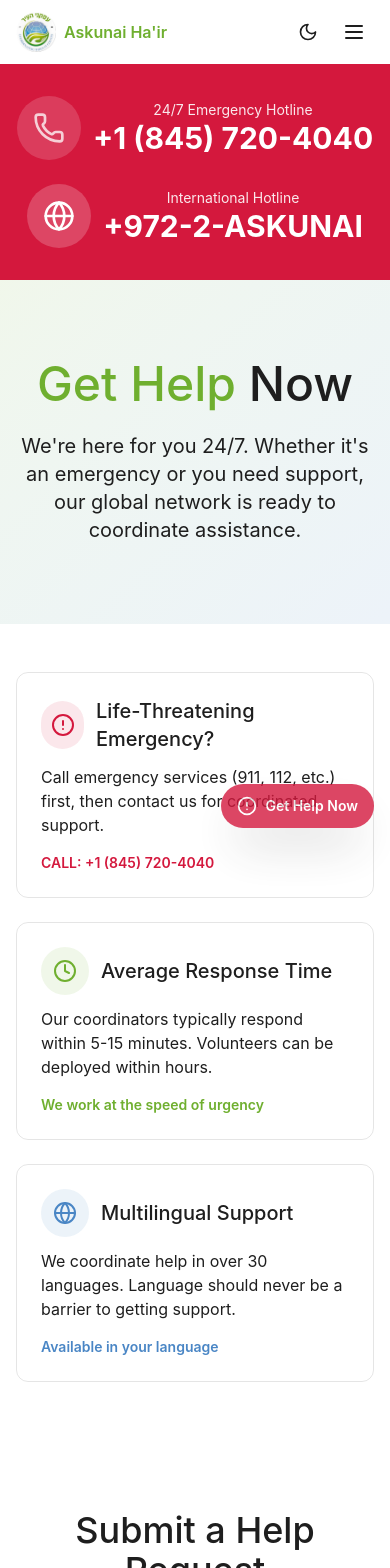
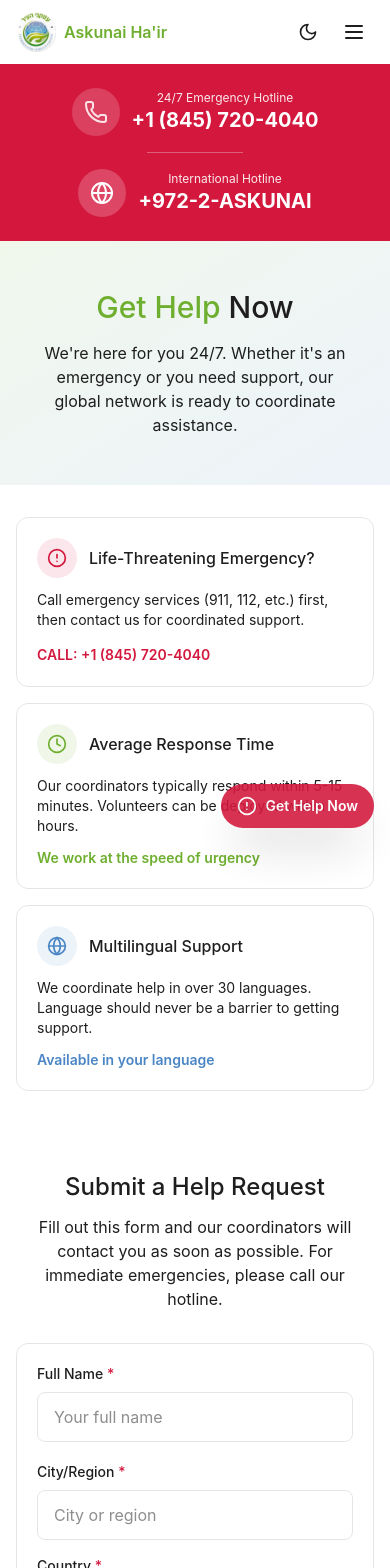
Before and after one commit to TheUriF/ploink, a React (Vite) app: page /get-help in a window 390 px wide. Shown: the top 1568 px of the page. Built offline with nearby package versions, Linux system fonts and the light colour scheme.

Commit message:
Refactor GetHelp component layout and styles

```diff
--- a/src/app/pages/GetHelp.tsx
+++ b/src/app/pages/GetHelp.tsx
@@ -28,26 +28,26 @@
   return (
     <div className="flex flex-col">
       {/* Emergency Hotline Banner */}
-      <section className="bg-[#d4183d] text-white py-8">
+      <section className="bg-[#d4183d] text-white py-6 sm:py-8">
         <div className="container mx-auto px-4">
-          <div className="flex flex-col md:flex-row items-center justify-center gap-6 text-center md:text-left">
+          <div className="flex flex-col md:flex-row items-center justify-center gap-4 sm:gap-6 text-center md:text-left">
             <div className="flex items-center gap-3">
-              <div className="w-16 h-16 bg-white/20 rounded-full flex items-center justify-center animate-pulse">
-                <Phone className="h-8 w-8" />
+              <div className="w-12 h-12 sm:w-14 sm:h-14 md:w-16 md:h-16 bg-white/20 rounded-full flex items-center justify-center animate-pulse">
+                <Phone className="h-6 w-6 sm:h-7 sm:w-7 md:h-8 md:w-8" />
               </div>
               <div>
-                <div className="text-sm opacity-90">24/7 Emergency Hotline</div>
-                <div className="text-3xl font-bold">+1 (845) 720-4040</div>
+                <div className="text-xs sm:text-sm opacity-90">24/7 Emergency Hotline</div>
+                <a href="tel:+18457204040" className="text-xl sm:text-2xl md:text-3xl font-bold hover:underline">+1 (845) 720-4040</a>
               </div>
             </div>
-            <div className="h-12 w-px bg-white/30 hidden md:block"></div>
+            <div className="h-px w-24 md:h-12 md:w-px bg-white/30"></div>
             <div className="flex items-center gap-3">
-              <div className="w-16 h-16 bg-white/20 rounded-full flex items-center justify-center">
-                <Globe className="h-8 w-8" />
+              <div className="w-12 h-12 sm:w-14 sm:h-14 md:w-16 md:h-16 bg-white/20 rounded-full flex items-center justify-center">
+                <Globe className="h-6 w-6 sm:h-7 sm:w-7 md:h-8 md:w-8" />
               </div>
               <div>
-                <div className="text-sm opacity-90">International Hotline</div>
-                <div className="text-3xl font-bold">+972-2-ASKUNAI</div>
+                <div className="text-xs sm:text-sm opacity-90">International Hotline</div>
+                <a href="tel:+97222758624" className="text-xl sm:text-2xl md:text-3xl font-bold hover:underline">+972-2-ASKUNAI</a>
               </div>
             </div>
           </div>
@@ -55,12 +55,12 @@
       </section>
 
       {/* Hero */}
-      <section className="py-20 bg-gradient-to-br from-[#6FAF2F]/10 to-[#4A86C5]/10">
+      <section className="py-12 sm:py-16 md:py-20 bg-gradient-to-br from-[#6FAF2F]/10 to-[#4A86C5]/10">
         <div className="container mx-auto px-4 text-center">
           <motion.h1
             initial={{ opacity: 0, y: 20 }}
             animate={{ opacity: 1, y: 0 }}
-            className="text-5xl md:text-6xl mb-6"
+            className="text-3xl sm:text-4xl md:text-5xl lg:text-6xl mb-4 sm:mb-6"
           >
             <span className="text-[#6FAF2F]">Get Help</span> Now
           </motion.h1>
@@ -68,7 +68,7 @@
             initial={{ opacity: 0, y: 20 }}
             animate={{ opacity: 1, y: 0 }}
             transition={{ delay: 0.1 }}
-            className="text-xl text-muted-foreground max-w-3xl mx-auto"
+            className="text-base sm:text-lg md:text-xl text-muted-foreground max-w-3xl mx-auto px-4"
           >
             We're here for you 24/7. Whether it's an emergency or you need support, our global network is ready to coordinate assistance.
           </motion.p>
@@ -76,43 +76,43 @@
       </section>
 
       {/* Quick Info Cards */}
-      <section className="py-12 bg-muted">
+      <section className="py-8 sm:py-12 bg-muted">
         <div className="container mx-auto px-4">
-          <div className="grid md:grid-cols-3 gap-6">
-            <div className="bg-background rounded-xl p-6 border border-border">
+          <div className="grid md:grid-cols-3 gap-4 sm:gap-6">
+            <div className="bg-background rounded-xl p-5 sm:p-6 border border-border">
               <div className="flex items-center gap-3 mb-3">
-                <div className="w-12 h-12 bg-[#d4183d]/10 rounded-full flex items-center justify-center">
-                  <AlertCircle className="h-6 w-6 text-[#d4183d]" />
+                <div className="w-10 h-10 sm:w-12 sm:h-12 bg-[#d4183d]/10 rounded-full flex items-center justify-center flex-shrink-0">
+                  <AlertCircle className="h-5 w-5 sm:h-6 sm:w-6 text-[#d4183d]" />
                 </div>
-                <h3 className="text-xl">Life-Threatening Emergency?</h3>
+                <h3 className="text-base sm:text-lg md:text-xl">Life-Threatening Emergency?</h3>
               </div>
-              <p className="text-muted-foreground mb-4">
+              <p className="text-sm sm:text-base text-muted-foreground mb-3 sm:mb-4">
                 Call emergency services (911, 112, etc.) first, then contact us for coordinated support.
               </p>
-              <div className="text-sm font-semibold text-[#d4183d]">CALL: +1 (845) 720-4040</div>
+              <a href="tel:+18457204040" className="text-sm font-semibold text-[#d4183d] hover:underline">CALL: +1 (845) 720-4040</a>
             </div>
 
-            <div className="bg-background rounded-xl p-6 border border-border">
+            <div className="bg-background rounded-xl p-5 sm:p-6 border border-border">
               <div className="flex items-center gap-3 mb-3">
-                <div className="w-12 h-12 bg-[#6FAF2F]/10 rounded-full flex items-center justify-center">
-                  <Clock className="h-6 w-6 text-[#6FAF2F]" />
+                <div className="w-10 h-10 sm:w-12 sm:h-12 bg-[#6FAF2F]/10 rounded-full flex items-center justify-center flex-shrink-0">
+                  <Clock className="h-5 w-5 sm:h-6 sm:w-6 text-[#6FAF2F]" />
                 </div>
-                <h3 className="text-xl">Average Response Time</h3>
+                <h3 className="text-base sm:text-lg md:text-xl">Average Response Time</h3>
               </div>
-              <p className="text-muted-foreground mb-4">
+              <p className="text-sm sm:text-base text-muted-foreground mb-3 sm:mb-4">
                 Our coordinators typically respond within 5-15 minutes. Volunteers can be deployed within hours.
               </p>
               <div className="text-sm font-semibold text-[#6FAF2F]">We work at the speed of urgency</div>
             </div>
 
-            <div className="bg-background rounded-xl p-6 border border-border">
+            <div className="bg-background rounded-xl p-5 sm:p-6 border border-border">
               <div className="flex items-center gap-3 mb-3">
-                <div className="w-12 h-12 bg-[#4A86C5]/10 rounded-full flex items-center justify-center">
-                  <Globe className="h-6 w-6 text-[#4A86C5]" />
+                <div className="w-10 h-10 sm:w-12 sm:h-12 bg-[#4A86C5]/10 rounded-full flex items-center justify-center flex-shrink-0">
+                  <Globe className="h-5 w-5 sm:h-6 sm:w-6 text-[#4A86C5]" />
                 </div>
-                <h3 className="text-xl">Multilingual Support</h3>
+                <h3 className="text-base sm:text-lg md:text-xl">Multilingual Support</h3>
               </div>
-              <p className="text-muted-foreground mb-4">
+              <p className="text-sm sm:text-base text-muted-foreground mb-3 sm:mb-4">
                 We coordinate help in over 30 languages. Language should never be a barrier to getting support.
               </p>
               <div className="text-sm font-semibold text-[#4A86C5]">Available in your language</div>
@@ -122,12 +122,12 @@
       </section>
 
       {/* Help Request Form */}
-      <section className="py-20">
+      <section className="py-12 sm:py-16 md:py-20">
         <div className="container mx-auto px-4">
           <div className="max-w-3xl mx-auto">
-            <div className="text-center mb-12">
-              <h2 className="text-4xl mb-4">Submit a Help Request</h2>
-              <p className="text-lg text-muted-foreground">
+            <div className="text-center mb-8 sm:mb-12">
+              <h2 className="text-2xl sm:text-3xl md:text-4xl mb-3 sm:mb-4">Submit a Help Request</h2>
+              <p className="text-base sm:text-lg text-muted-foreground px-4">
                 Fill out this form and our coordinators will contact you as soon as possible. For immediate emergencies, please call our hotline.
               </p>
             </div>
@@ -136,14 +136,14 @@
               <motion.div
                 initial={{ opacity: 0, y: -20 }}
                 animate={{ opacity: 1, y: 0 }}
-                className="bg-[#6FAF2F]/10 border border-[#6FAF2F] rounded-xl p-6 mb-8 flex items-start gap-4"
+                className="bg-[#6FAF2F]/10 border border-[#6FAF2F] rounded-xl p-5 sm:p-6 mb-6 sm:mb-8 flex items-start gap-3 sm:gap-4"
               >
-                <div className="w-12 h-12 bg-[#6FAF2F] rounded-full flex items-center justify-center flex-shrink-0">
-                  <AlertCircle className="h-6 w-6 text-white" />
+                <div className="w-10 h-10 sm:w-12 sm:h-12 bg-[#6FAF2F] rounded-full flex items-center justify-center flex-shrink-0">
+                  <AlertCircle className="h-5 w-5 sm:h-6 sm:w-6 text-white" />
                 </div>
                 <div>
-                  <h3 className="text-xl mb-2">Request Received</h3>
-                  <p className="text-muted-foreground">
+                  <h3 className="text-lg sm:text-xl mb-2">Request Received</h3>
+                  <p className="text-sm sm:text-base text-muted-foreground">
                     Thank you. Our coordination team has received your request and will contact you shortly.
                     If this is an urgent matter, please call our emergency hotline.
                   </p>
@@ -151,47 +151,47 @@
               </motion.div>
             )}
 
-            <form onSubmit={handleSubmit(onSubmit)} className="bg-background rounded-xl border border-border p-8 space-y-6">
+            <form onSubmit={handleSubmit(onSubmit)} className="bg-background rounded-xl border border-border p-5 sm:p-6 md:p-8 space-y-5 sm:space-y-6">
               {/* Name */}
               <div>
-                <label htmlFor="name" className="block mb-2">
+                <label htmlFor="name" className="block mb-2 text-sm sm:text-base">
                   Full Name <span className="text-[#d4183d]">*</span>
                 </label>
                 <input
                   id="name"
                   type="text"
                   {...register('name', { required: 'Name is required' })}
-                  className="w-full px-4 py-3 rounded-lg border border-border bg-input-background focus:outline-none focus:ring-2 focus:ring-[#6FAF2F]"
+                  className="w-full px-4 py-3 rounded-lg border border-border bg-input-background focus:outline-none focus:ring-2 focus:ring-[#6FAF2F] text-base touch-manipulation"
                   placeholder="Your full name"
                 />
                 {errors.name && <p className="text-[#d4183d] text-sm mt-1">{errors.name.message}</p>}
               </div>
 
               {/* Location */}
-              <div className="grid md:grid-cols-2 gap-4">
+              <div className="grid sm:grid-cols-2 gap-4 sm:gap-4">
                 <div>
-                  <label htmlFor="location" className="block mb-2">
+                  <label htmlFor="location" className="block mb-2 text-sm sm:text-base">
                     City/Region <span className="text-[#d4183d]">*</span>
                   </label>
                   <input
                     id="location"
                     type="text"
                     {...register('location', { required: 'Location is required' })}
-                    className="w-full px-4 py-3 rounded-lg border border-border bg-input-background focus:outline-none focus:ring-2 focus:ring-[#6FAF2F]"
+                    className="w-full px-4 py-3 rounded-lg border border-border bg-input-background focus:outline-none focus:ring-2 focus:ring-[#6FAF2F] text-base touch-manipulation"
                     placeholder="City or region"
                   />
                   {errors.location && <p className="text-[#d4183d] text-sm mt-1">{errors.location.message}</p>}
                 </div>
 
                 <div>
-                  <label htmlFor="country" className="block mb-2">
+                  <label htmlFor="country" className="block mb-2 text-sm sm:text-base">
                     Country <span className="text-[#d4183d]">*</span>
                   </label>
                   <input
                     id="country"
                     type="text"
                     {...register('country', { required: 'Country is required' })}
-                    className="w-full px-4 py-3 rounded-lg border border-border bg-input-background focus:outline-none focus:ring-2 focus:ring-[#6FAF2F]"
+                    className="w-full px-4 py-3 rounded-lg border border-border bg-input-background focus:outline-none focus:ring-2 focus:ring-[#6FAF2F] text-base touch-manipulation"
                     placeholder="Country"
                   />
                   {errors.country && <p className="text-[#d4183d] text-sm mt-1">{errors.country.message}</p>}
@@ -200,13 +200,13 @@
 
               {/* Emergency Type */}
               <div>
-                <label htmlFor="emergencyType" className="block mb-2">
+                <label htmlFor="emergencyType" className="block mb-2 text-sm sm:text-base">
                   Type of Emergency <span className="text-[#d4183d]">*</span>
                 </label>
                 <select
                   id="emergencyType"
                   {...register('emergencyType', { required: 'Please select emergency type' })}
-                  className="w-full px-4 py-3 rounded-lg border border-border bg-input-background focus:outline-none focus:ring-2 focus:ring-[#6FAF2F]"
+                  className="w-full px-4 py-3 rounded-lg border border-border bg-input-background focus:outline-none focus:ring-2 focus:ring-[#6FAF2F] text-base touch-manipulation"
                 >
                   <option value="">Select emergency type...</option>
                   <option value="medical">Medical Emergency</option>
@@ -223,13 +223,13 @@
 
               {/* Urgency Level */}
               <div>
-                <label htmlFor="urgencyLevel" className="block mb-2">
+                <label htmlFor="urgencyLevel" className="block mb-2 text-sm sm:text-base">
                   Urgency Level <span className="text-[#d4183d]">*</span>
                 </label>
                 <select
                   id="urgencyLevel"
                   {...register('urgencyLevel', { required: 'Please select urgency level' })}
-                  className="w-full px-4 py-3 rounded-lg border border-border bg-input-background focus:outline-none focus:ring-2 focus:ring-[#6FAF2F]"
+                  className="w-full px-4 py-3 rounded-lg border border-border bg-input-background focus:outline-none focus:ring-2 focus:ring-[#6FAF2F] text-base touch-manipulation"
                 >
                   <option value="">Select urgency level...</option>
                   <option value="critical">Critical - Immediate response needed</option>
@@ -241,30 +241,30 @@
               </div>
 
               {/* Contact Information */}
-              <div className="grid md:grid-cols-2 gap-4">
+              <div className="grid sm:grid-cols-2 gap-4 sm:gap-4">
                 <div>
-                  <label htmlFor="contactPhone" className="block mb-2">
+                  <label htmlFor="contactPhone" className="block mb-2 text-sm sm:text-base">
                     Phone Number <span className="text-[#d4183d]">*</span>
                   </label>
                   <input
                     id="contactPhone"
                     type="tel"
                     {...register('contactPhone', { required: 'Phone number is required' })}
-                    className="w-full px-4 py-3 rounded-lg border border-border bg-input-background focus:outline-none focus:ring-2 focus:ring-[#6FAF2F]"
+                    className="w-full px-4 py-3 rounded-lg border border-border bg-input-background focus:outline-none focus:ring-2 focus:ring-[#6FAF2F] text-base touch-manipulation"
                     placeholder="+1234567890"
                   />
                   {errors.contactPhone && <p className="text-[#d4183d] text-sm mt-1">{errors.contactPhone.message}</p>}
                 </div>
 
                 <div>
-                  <label htmlFor="contactEmail" className="block mb-2">
+                  <label htmlFor="contactEmail" className="block mb-2 text-sm sm:text-base">
                     Email Address
                   </label>
                   <input
                     id="contactEmail"
                     type="email"
                     {...register('contactEmail')}
-                    className="w-full px-4 py-3 rounded-lg border border-border bg-input-background focus:outline-none focus:ring-2 focus:ring-[#6FAF2F]"
+                    className="w-full px-4 py-3 rounded-lg border border-border bg-input-background focus:outline-none focus:ring-2 focus:ring-[#6FAF2F] text-base touch-manipulation"
                     placeholder="your.email@example.com"
                   />
                 </div>
@@ -272,13 +272,13 @@
 
               {/* Preferred Language */}
               <div>
-                <label htmlFor="preferredLanguage" className="block mb-2">
+                <label htmlFor="preferredLanguage" className="block mb-2 text-sm sm:text-base">
                   Preferred Language <span className="text-[#d4183d]">*</span>
                 </label>
                 <select
                   id="preferredLanguage"
                   {...register('preferredLanguage', { required: 'Please select language' })}
-                  className="w-full px-4 py-3 rounded-lg border border-border bg-input-background focus:outline-none focus:ring-2 focus:ring-[#6FAF2F]"
+                  className="w-full px-4 py-3 rounded-lg border border-border bg-input-background focus:outline-none focus:ring-2 focus:ring-[#6FAF2F] text-base touch-manipulation"
                 >
                   <option value="">Select language...</option>
                   <option value="english">English</option>
@@ -295,21 +295,21 @@
 
               {/* Description */}
               <div>
-                <label htmlFor="description" className="block mb-2">
+                <label htmlFor="description" className="block mb-2 text-sm sm:text-base">
                   Description of Situation <span className="text-[#d4183d]">*</span>
                 </label>
                 <textarea
                   id="description"
                   {...register('description', { required: 'Please describe your situation' })}
                   rows={6}
-                  className="w-full px-4 py-3 rounded-lg border border-border bg-input-background focus:outline-none focus:ring-2 focus:ring-[#6FAF2F] resize-none"
+                  className="w-full px-4 py-3 rounded-lg border border-border bg-input-background focus:outline-none focus:ring-2 focus:ring-[#6FAF2F] resize-none text-base touch-manipulation"
                   placeholder="Please describe your situation and what kind of help you need..."
                 />
                 {errors.description && <p className="text-[#d4183d] text-sm mt-1">{errors.description.message}</p>}
               </div>
 
               {/* Privacy Notice */}
-              <div className="bg-muted rounded-lg p-4 text-sm text-muted-foreground">
+              <div className="bg-muted rounded-lg p-4 text-xs sm:text-sm text-muted-foreground">
                 <p>
                   Your information will be used solely to coordinate assistance. We respect your privacy and follow strict confidentiality protocols.
                   For more details, see our <a href="#" className="text-[#6FAF2F] hover:underline">Privacy Policy</a>.
@@ -319,7 +319,7 @@
               {/* Submit Button */}
               <button
                 type="submit"
-                className="w-full bg-[#6FAF2F] hover:bg-[#5e9527] text-white py-4 rounded-lg transition-all duration-300 hover:scale-[1.02] shadow-lg"
+                className="w-full bg-[#6FAF2F] hover:bg-[#5e9527] active:bg-[#5e9527] text-white py-4 rounded-lg transition-all duration-300 hover:scale-[1.02] active:scale-[0.98] shadow-lg text-base sm:text-lg touch-manipulation"
               >
                 Submit Help Request
               </button>
@@ -329,55 +329,55 @@
       </section>
 
       {/* Alternative Contact Methods */}
-      <section className="py-20 bg-muted">
+      <section className="py-12 sm:py-16 md:py-20 bg-muted">
         <div className="container mx-auto px-4">
           <div className="max-w-4xl mx-auto">
-            <h2 className="text-4xl text-center mb-12">Other Ways to Reach Us</h2>
+            <h2 className="text-2xl sm:text-3xl md:text-4xl text-center mb-8 sm:mb-12">Other Ways to Reach Us</h2>
 
-            <div className="grid md:grid-cols-2 gap-6">
-              <div className="bg-background rounded-xl p-8 border border-border">
-                <div className="flex items-center gap-4 mb-4">
-                  <div className="w-14 h-14 bg-[#6FAF2F]/10 rounded-full flex items-center justify-center">
-                    <Phone className="h-7 w-7 text-[#6FAF2F]" />
+            <div className="grid md:grid-cols-2 gap-5 sm:gap-6">
+              <div className="bg-background rounded-xl p-6 sm:p-8 border border-border">
+                <div className="flex items-center gap-3 sm:gap-4 mb-4">
+                  <div className="w-12 h-12 sm:w-14 sm:h-14 bg-[#6FAF2F]/10 rounded-full flex items-center justify-center flex-shrink-0">
+                    <Phone className="h-6 w-6 sm:h-7 sm:w-7 text-[#6FAF2F]" />
                   </div>
-                  <h3 className="text-2xl">Call Us</h3>
+                  <h3 className="text-xl sm:text-2xl">Call Us</h3>
                 </div>
-                <div className="space-y-3 text-muted-foreground">
+                <div className="space-y-3 text-muted-foreground text-sm sm:text-base">
                   <div>
                     <div className="font-semibold text-foreground">24/7 Emergency Hotline</div>
-                    <div className="text-lg text-[#6FAF2F]">+1 (845) 720-4040</div>
+                    <a href="tel:+18457204040" className="text-base sm:text-lg text-[#6FAF2F] hover:underline">+1 (845) 720-4040</a>
                   </div>
                   <div>
                     <div className="font-semibold text-foreground">International</div>
-                    <div className="text-lg text-[#4A86C5]">+972-2-ASKUNAI</div>
+                    <a href="tel:+97222758624" className="text-base sm:text-lg text-[#4A86C5] hover:underline">+972-2-ASKUNAI</a>
                   </div>
-                  <div className="text-sm">
+                  <div className="text-xs sm:text-sm">
                     Available in multiple languages, 24/7/365
                   </div>
                 </div>
               </div>
 
-              <div className="bg-background rounded-xl p-8 border border-border">
-                <div className="flex items-center gap-4 mb-4">
-                  <div className="w-14 h-14 bg-[#4A86C5]/10 rounded-full flex items-center justify-center">
-                    <Mail className="h-7 w-7 text-[#4A86C5]" />
+              <div className="bg-background rounded-xl p-6 sm:p-8 border border-border">
+                <div className="flex items-center gap-3 sm:gap-4 mb-4">
+                  <div className="w-12 h-12 sm:w-14 sm:h-14 bg-[#4A86C5]/10 rounded-full flex items-center justify-center flex-shrink-0">
+                    <Mail className="h-6 w-6 sm:h-7 sm:w-7 text-[#4A86C5]" />
                   </div>
-                  <h3 className="text-2xl">Email Us</h3>
+                  <h3 className="text-xl sm:text-2xl">Email Us</h3>
                 </div>
-                <div className="space-y-3 text-muted-foreground">
+                <div className="space-y-3 text-muted-foreground text-sm sm:text-base">
                   <div>
                     <div className="font-semibold text-foreground">Emergency Support</div>
-                    <a href="mailto:emergency@askunaihair.org" className="text-lg text-[#6FAF2F] hover:underline">
+                    <a href="mailto:emergency@askunaihair.org" className="text-base sm:text-lg text-[#6FAF2F] hover:underline break-all">
                       emergency@askunaihair.org
                     </a>
                   </div>
                   <div>
                     <div className="font-semibold text-foreground">General Inquiries</div>
-                    <a href="mailto:help@askunaihair.org" className="text-lg text-[#4A86C5] hover:underline">
+                    <a href="mailto:help@askunaihair.org" className="text-base sm:text-lg text-[#4A86C5] hover:underline break-all">
                       help@askunaihair.org
                     </a>
                   </div>
-                  <div className="text-sm">
+                  <div className="text-xs sm:text-sm">
                     We typically respond within 1-2 hours
                   </div>
                 </div>
```
